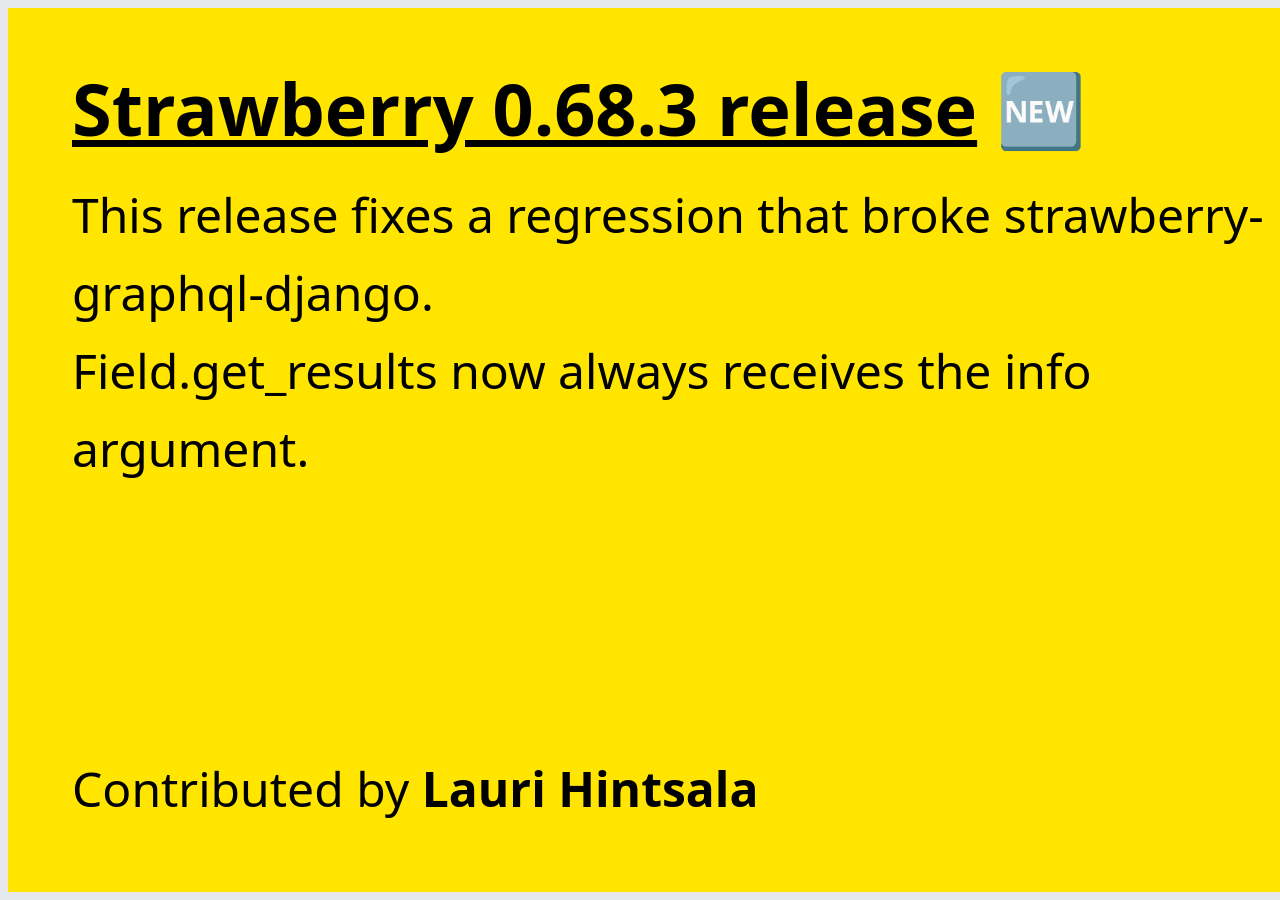
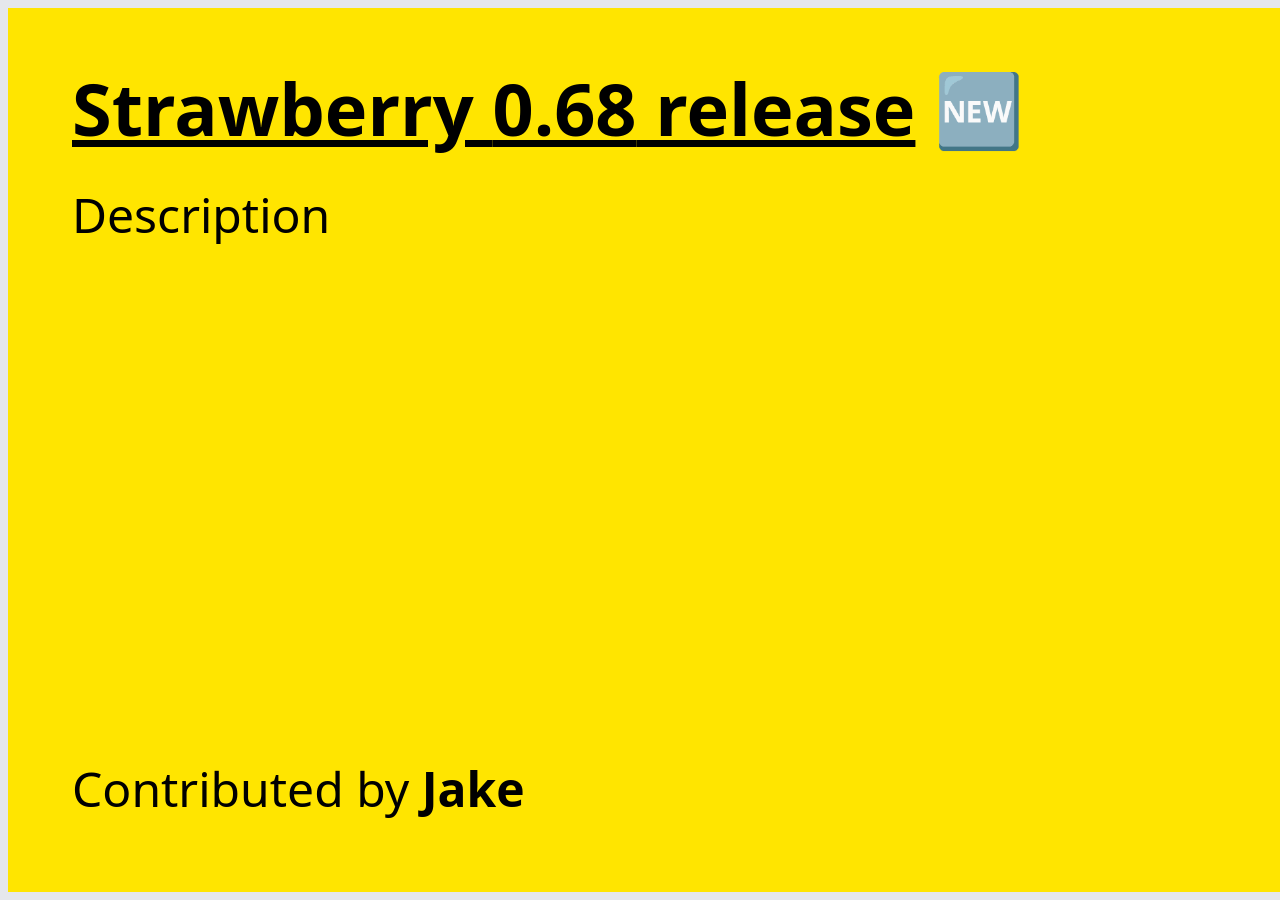
Before and after one commit to strawberry-graphql/release-cards, a React (Create React App) app: page / in a window 1280 px wide. Shown: the top 900 px of the page. Built offline with nearby package versions, Linux system fonts and the light colour scheme.

Commit message:
Add props

```diff
--- a/src/components/card.tsx
+++ b/src/components/card.tsx
@@ -3,14 +3,20 @@
 import { ReleaseDescription } from "./release-description";
 import { ReleaseTitle } from "./release-title";
 
-export const Card = () => (
+type Props = {
+  version: string;
+  description: string;
+  contributor: string;
+};
+
+export const Card = ({ version, description, contributor }: Props) => (
   <div className="card border-8 p-16 flex flex-col">
-    <ReleaseTitle />
+    <ReleaseTitle version={version} />
 
     <div className="flex text-5xl leading-relaxed flex-1">
       <div className="w-10/12 flex justify-between flex-col">
-        <ReleaseDescription />
-        <ReleaseContributor />
+        <ReleaseDescription description={description} />
+        <ReleaseContributor contributor={contributor} />
       </div>
 
       <div className="w-2/12 self-end flex justify-end">
--- a/src/components/release-contributor.tsx
+++ b/src/components/release-contributor.tsx
@@ -1,5 +1,9 @@
-export const ReleaseContributor = () => (
+export const ReleaseContributor = ({
+  contributor,
+}: {
+  contributor: string;
+}) => (
   <p>
-    Contributed by <strong>Lauri Hintsala</strong>
+    Contributed by <strong>{contributor}</strong>
   </p>
 );
--- a/src/components/release-description.tsx
+++ b/src/components/release-description.tsx
@@ -1,6 +1,5 @@
-export const ReleaseDescription = () => (
-  <div>
-    <p>This release fixes a regression that broke strawberry-graphql-django.</p>
-    <p>Field.get_results now always receives the info argument.</p>
-  </div>
-);
+export const ReleaseDescription = ({
+  description,
+}: {
+  description: string;
+}) => <div>{description}</div>;
--- a/src/components/release-title.tsx
+++ b/src/components/release-title.tsx
@@ -1,5 +1,5 @@
-export const ReleaseTitle = () => (
+export const ReleaseTitle = ({ version }: { version: string }) => (
   <h1 className="font-bold text-7xl mb-8">
-    <span className="underline">Strawberry 0.68.3 release</span> 🆕
+    <span className="underline">Strawberry {version} release</span> 🆕
   </h1>
 );
--- a/src/index.tsx
+++ b/src/index.tsx
@@ -5,7 +5,7 @@
 
 ReactDOM.render(
   <React.StrictMode>
-    <Card />
+    <Card version="0.68" contributor="Jake" description="Description" />
   </React.StrictMode>,
   document.getElementById("root")
 );
```
